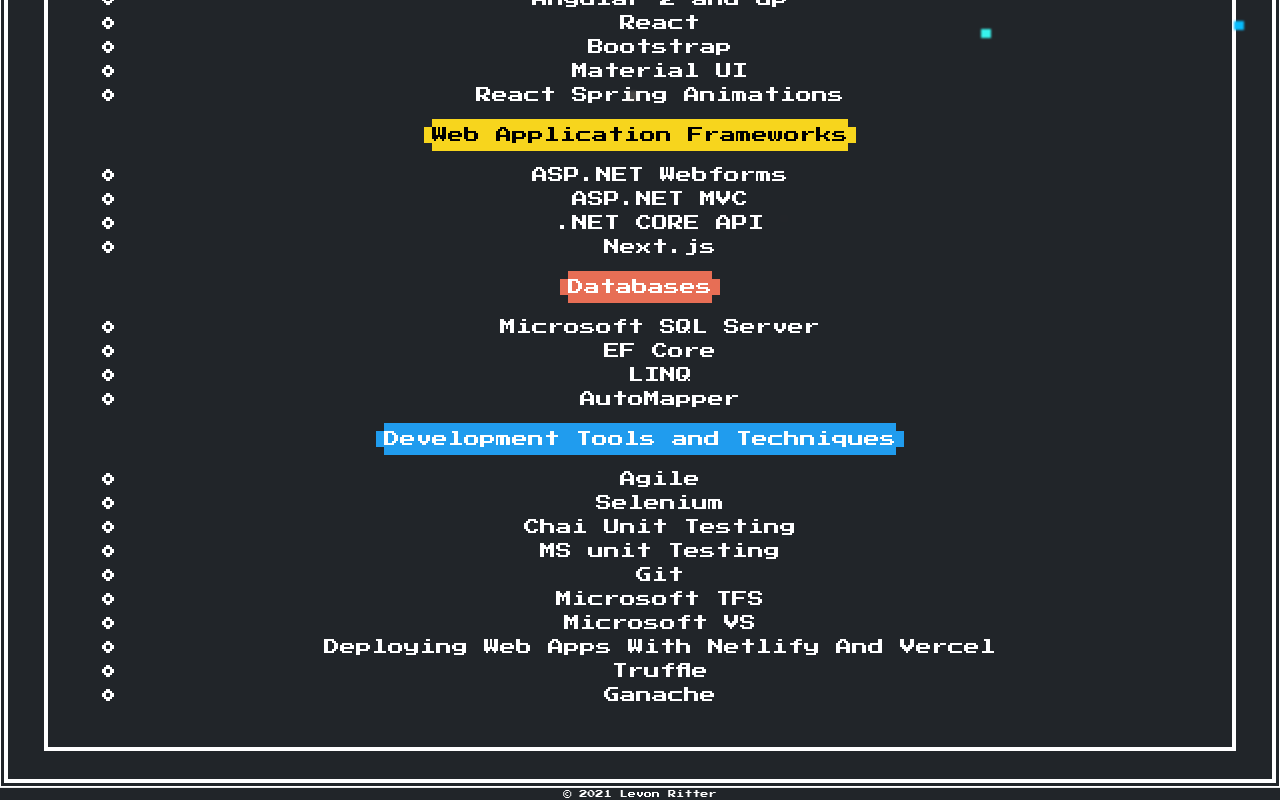
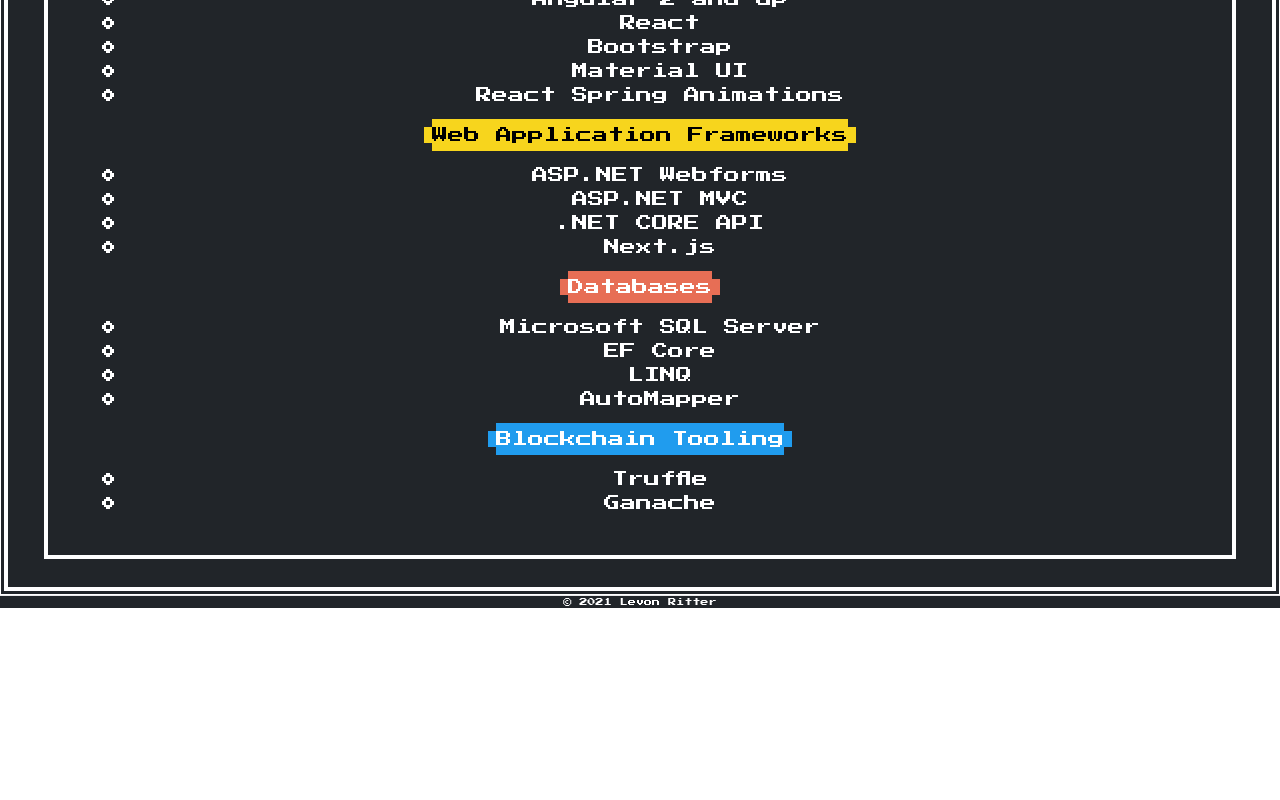
Before and after one commit to lritter79/my-portfolio, a Next.js app: page / in a window 1280 px wide. Shown: the part 657-1457 px from the top of the page. After the commit the page ends 1265 px from the top, so only its background shows below. Built offline with nearby package versions, Linux system fonts and the light colour scheme; no server answers.

Commit message:
added block chain skills

```diff
--- a/data/technicalSkillsArray.js
+++ b/data/technicalSkillsArray.js
@@ -32,8 +32,12 @@
       "Microsoft TFS",
       "Microsoft VS",
       "Deploying Web Apps With Netlify And Vercel",
+
+    ],
+    title: "Blockchain Tooling",
+    skills: [
       "Truffle",
-      "Ganache"
-    ],
+      "Ganache",
+    ]
   },
 ];
```
